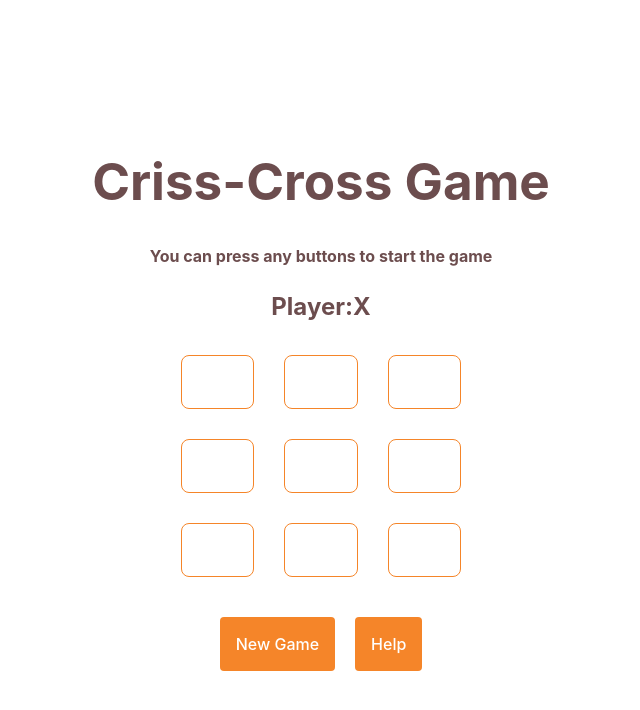
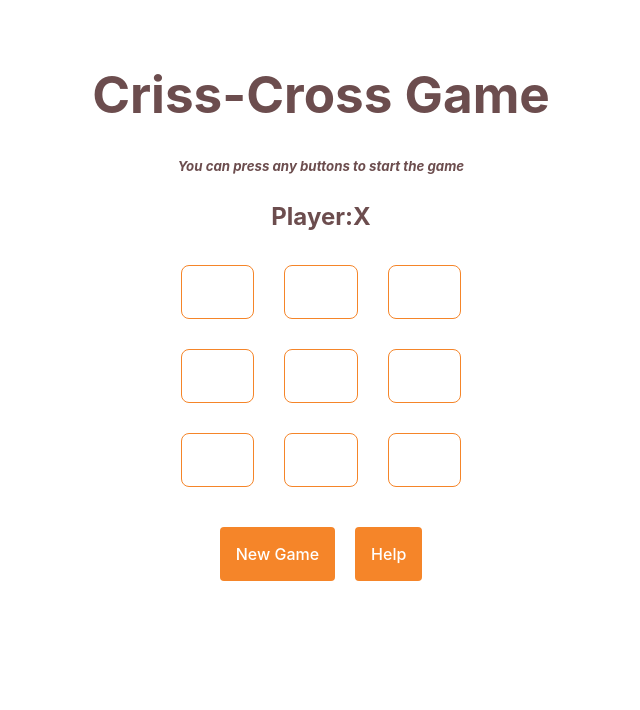
Before and after one commit to Shokhabbos/criss-cross-game, a React (Vite) app: page / in a window 1280 px wide. Shown: the top 710 px of the page, without its empty margins (319-959 px from the left). Built offline with nearby package versions, Linux system fonts and the light colour scheme.

Commit message:
modified: podzkaska

```diff
--- a/src/App.css
+++ b/src/App.css
@@ -4,8 +4,11 @@
   padding: 2rem;
   text-align: center;
 }
-h1, h2, h4{
+h1, h2, h5{
   color: #6C4D4E;
+}
+h5{
+  font-style: italic;
 }
 
 .card {
--- a/src/App.jsx
+++ b/src/App.jsx
@@ -132,11 +132,11 @@ help() {
       <div className="App">
         <header className="App-header">
           <h1>Criss-Cross Game</h1>
-               <h4
+               <h5
             className={`game-start-message ${this.state.gameStarted ? 'hidden' : ''}`}
           >
             You can press any buttons to start the game
-          </h4>
+          </h5>
           <h2>{status}</h2>
         </header>
         <main>
--- a/src/index.css
+++ b/src/index.css
@@ -25,8 +25,6 @@ a:hover {
 
 body {
   margin: 0;
-  display: flex;
-  place-items: center;
   min-width: 320px;
   min-height: 100vh;
 }
```
